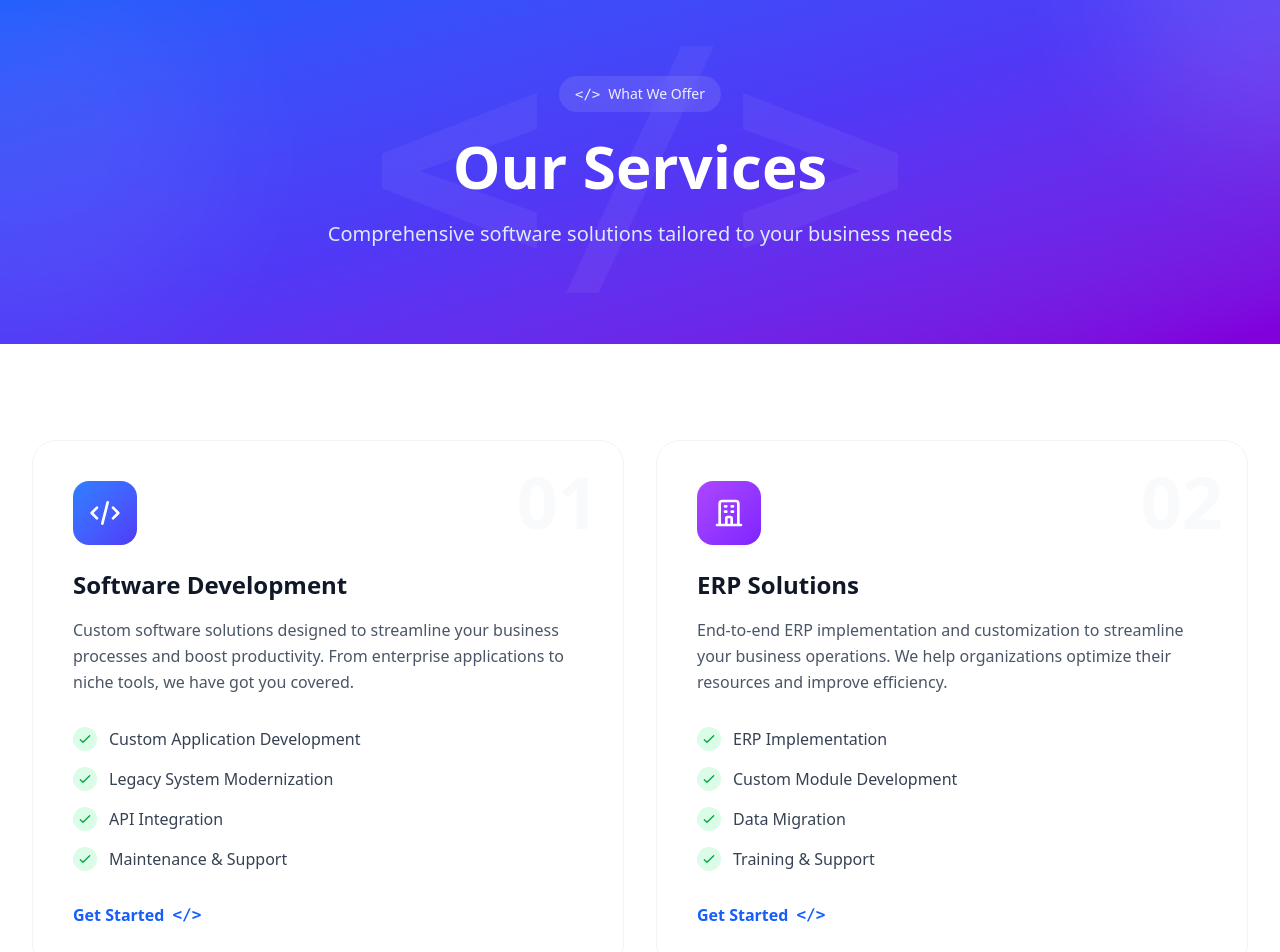
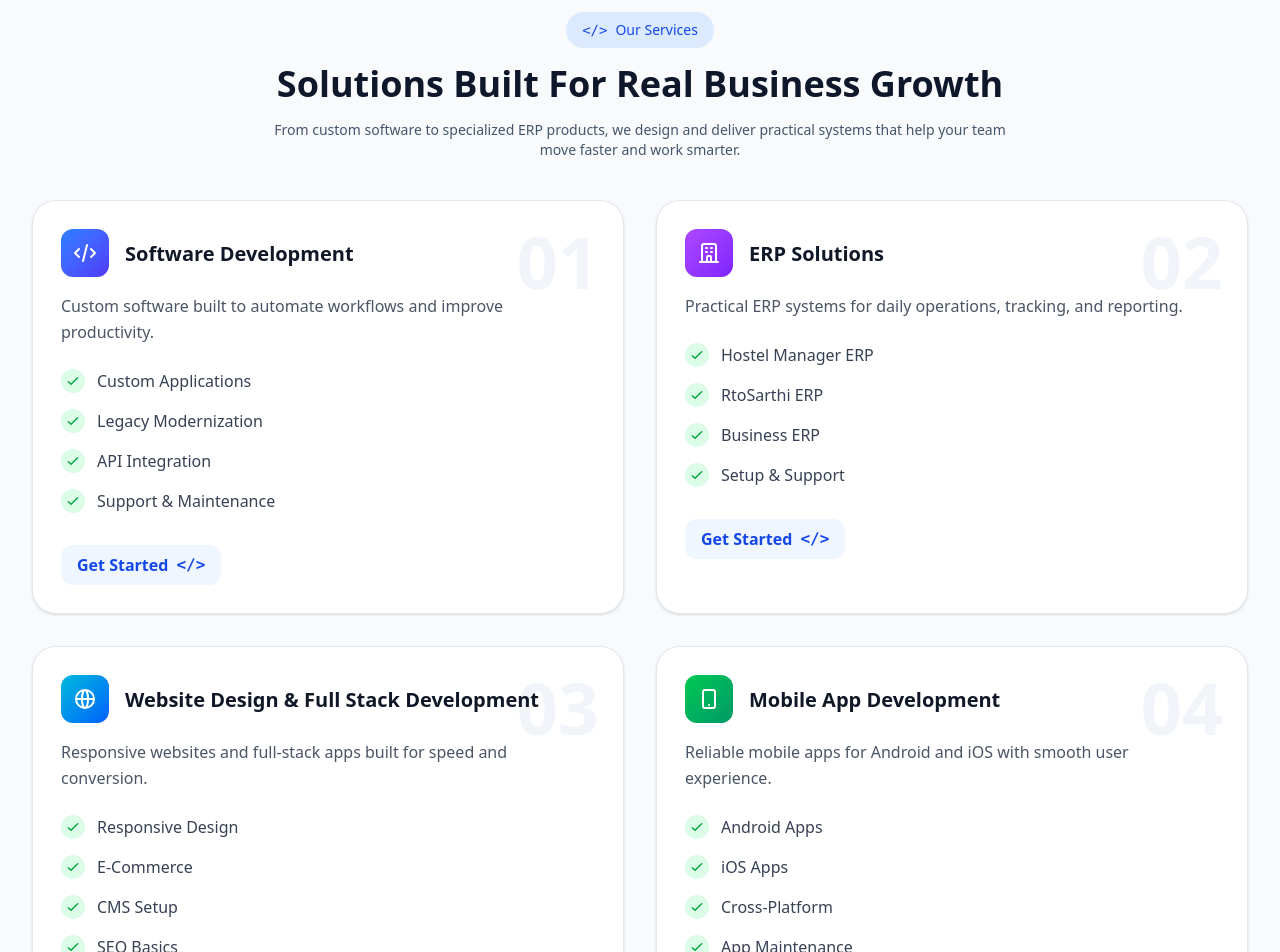
Before and after one commit to nadwivedi/softwarebytes, a React (Vite) app in the folder frontend/: page /services in a window 1280 px wide. Shown: the part 100-1052 px from the top of the page. Built offline with nearby package versions, Linux system fonts and the light colour scheme.

Commit message:
improve ui

```diff
--- a/frontend/src/pages/About.jsx
+++ b/frontend/src/pages/About.jsx
@@ -78,6 +78,10 @@ const About = () => {
                 <p>
                   We believe in building long-term partnerships with our clients, understanding
                   their unique challenges, and delivering solutions that exceed expectations.
+                </p>
+                <p>
+                  Our ERP portfolio includes Hostel Manager for hostel operations, RtoSarthi for
+                  RTO agents, and Business ERP for accounting and billing workflows.
                 </p>
               </div>
               <Link
--- a/frontend/src/pages/Home.jsx
+++ b/frontend/src/pages/Home.jsx
@@ -91,6 +91,21 @@ const features = [
   },
 ];
 
+const erpProducts = [
+  {
+    name: 'Hostel Manager ERP',
+    description: 'Complete hostel management system for admissions, rooms, fees, attendance, and daily operations.',
+  },
+  {
+    name: 'RtoSarthi ERP',
+    description: 'Specialized ERP for RTO agents to manage applications, document tracking, and service workflows.',
+  },
+  {
+    name: 'Business ERP',
+    description: 'Integrated accounting and billing ERP to handle invoicing, payments, ledgers, and reports.',
+  },
+];
+
 const Home = () => {
   return (
     <div className="min-h-screen">
@@ -141,6 +156,29 @@ const Home = () => {
               View All Services
               <span className="group-hover:translate-x-1 transition-transform duration-300 font-mono">&lt;/&gt;</span>
             </Link>
+          </div>
+        </div>
+      </section>
+
+      {/* ERP Products Section */}
+      <section className="py-8 md:py-14 bg-slate-50">
+        <div className="max-w-7xl mx-auto px-4 sm:px-6 lg:px-8">
+          <div className="text-center mb-8">
+            <h2 className="text-2xl md:text-4xl font-bold text-gray-900 mb-2">
+              Our ERP Solutions
+            </h2>
+            <p className="text-sm md:text-base text-gray-600 max-w-2xl mx-auto">
+              Purpose-built ERP products designed for real business operations
+            </p>
+          </div>
+
+          <div className="grid grid-cols-1 md:grid-cols-3 gap-4 md:gap-6">
+            {erpProducts.map((product, index) => (
+              <div key={index} className="bg-white rounded-2xl p-5 border border-gray-100 shadow-sm hover:shadow-lg transition-all duration-300">
+                <h3 className="text-lg font-bold text-gray-900 mb-2">{product.name}</h3>
+                <p className="text-sm text-gray-600 leading-relaxed">{product.description}</p>
+              </div>
+            ))}
           </div>
         </div>
       </section>
--- a/frontend/src/pages/Service.jsx
+++ b/frontend/src/pages/Service.jsx
@@ -3,67 +3,67 @@ import { Link } from 'react-router-dom';
 const services = [
   {
     icon: (
-      <svg className="w-8 h-8" fill="none" stroke="currentColor" viewBox="0 0 24 24">
+      <svg className="w-6 h-6" fill="none" stroke="currentColor" viewBox="0 0 24 24">
         <path strokeLinecap="round" strokeLinejoin="round" strokeWidth={2} d="M10 20l4-16m4 4l4 4-4 4M6 16l-4-4 4-4" />
       </svg>
     ),
     title: 'Software Development',
-    description: 'Custom software solutions designed to streamline your business processes and boost productivity. From enterprise applications to niche tools, we have got you covered.',
+    description: 'Custom software built to automate workflows and improve productivity.',
     features: [
-      'Custom Application Development',
-      'Legacy System Modernization',
+      'Custom Applications',
+      'Legacy Modernization',
       'API Integration',
-      'Maintenance & Support',
+      'Support & Maintenance',
     ],
     gradient: 'from-blue-500 to-indigo-600',
     number: '01',
   },
   {
     icon: (
-      <svg className="w-8 h-8" fill="none" stroke="currentColor" viewBox="0 0 24 24">
+      <svg className="w-6 h-6" fill="none" stroke="currentColor" viewBox="0 0 24 24">
         <path strokeLinecap="round" strokeLinejoin="round" strokeWidth={2} d="M19 21V5a2 2 0 00-2-2H7a2 2 0 00-2 2v16m14 0h2m-2 0h-5m-9 0H3m2 0h5M9 7h1m-1 4h1m4-4h1m-1 4h1m-5 10v-5a1 1 0 011-1h2a1 1 0 011 1v5m-4 0h4" />
       </svg>
     ),
     title: 'ERP Solutions',
-    description: 'End-to-end ERP implementation and customization to streamline your business operations. We help organizations optimize their resources and improve efficiency.',
+    description: 'Practical ERP systems for daily operations, tracking, and reporting.',
     features: [
-      'ERP Implementation',
-      'Custom Module Development',
-      'Data Migration',
-      'Training & Support',
+      'Hostel Manager ERP',
+      'RtoSarthi ERP',
+      'Business ERP',
+      'Setup & Support',
     ],
     gradient: 'from-purple-500 to-violet-600',
     number: '02',
   },
   {
     icon: (
-      <svg className="w-8 h-8" fill="none" stroke="currentColor" viewBox="0 0 24 24">
+      <svg className="w-6 h-6" fill="none" stroke="currentColor" viewBox="0 0 24 24">
         <path strokeLinecap="round" strokeLinejoin="round" strokeWidth={2} d="M21 12a9 9 0 01-9 9m9-9a9 9 0 00-9-9m9 9H3m9 9a9 9 0 01-9-9m9 9c1.657 0 3-4.03 3-9s-1.343-9-3-9m0 18c-1.657 0-3-4.03-3-9s1.343-9 3-9m-9 9a9 9 0 019-9" />
       </svg>
     ),
     title: 'Website Design & Full Stack Development',
-    description: 'Stunning, responsive websites that convert visitors into customers. Complete front-end and back-end development using latest technologies.',
+    description: 'Responsive websites and full-stack apps built for speed and conversion.',
     features: [
-      'Responsive Web Design',
-      'E-Commerce Solutions',
-      'CMS Development',
-      'SEO Optimization',
+      'Responsive Design',
+      'E-Commerce',
+      'CMS Setup',
+      'SEO Basics',
     ],
     gradient: 'from-cyan-500 to-blue-600',
     number: '03',
   },
   {
     icon: (
-      <svg className="w-8 h-8" fill="none" stroke="currentColor" viewBox="0 0 24 24">
+      <svg className="w-6 h-6" fill="none" stroke="currentColor" viewBox="0 0 24 24">
         <path strokeLinecap="round" strokeLinejoin="round" strokeWidth={2} d="M12 18h.01M8 21h8a2 2 0 002-2V5a2 2 0 00-2-2H8a2 2 0 00-2 2v14a2 2 0 002 2z" />
       </svg>
     ),
     title: 'Mobile App Development',
-    description: 'Native and cross-platform mobile applications that engage users and drive business growth. Available for iOS, Android, and hybrid platforms.',
+    description: 'Reliable mobile apps for Android and iOS with smooth user experience.',
     features: [
-      'iOS App Development',
-      'Android App Development',
-      'Cross-Platform Apps',
+      'Android Apps',
+      'iOS Apps',
+      'Cross-Platform',
       'App Maintenance',
     ],
     gradient: 'from-green-500 to-emerald-600',
@@ -73,64 +73,49 @@ const services = [
 
 const Services = () => {
   return (
-    <div className="min-h-screen bg-gray-50 pt-20">
-      {/* Hero Section */}
-      <section className="relative py-24 bg-gradient-to-br from-blue-600 via-indigo-600 to-purple-700 overflow-hidden">
-        <div className="absolute inset-0 overflow-hidden">
-          <div className="absolute -top-40 -right-40 w-80 h-80 bg-white/10 rounded-full blur-3xl"></div>
-          <div className="absolute bottom-0 -left-40 w-96 h-96 bg-white/5 rounded-full blur-3xl"></div>
-          <div className="absolute top-1/2 left-1/2 -translate-x-1/2 -translate-y-1/2 text-white/5 text-[300px] font-mono font-bold">
-            &lt;/&gt;
-          </div>
-        </div>
-
-        <div className="max-w-7xl mx-auto px-4 sm:px-6 lg:px-8 text-center relative">
-          <span className="inline-flex items-center gap-2 px-4 py-2 bg-white/10 backdrop-blur-sm rounded-full text-white/90 text-sm font-medium mb-6">
+    <div className="min-h-screen bg-slate-50 pt-28">
+      {/* Page Heading */}
+      <section className="pb-10">
+        <div className="max-w-7xl mx-auto px-4 sm:px-6 lg:px-8 text-center">
+          <span className="inline-flex items-center gap-2 px-4 py-2 bg-blue-100 rounded-full text-blue-700 text-sm font-medium mb-4">
             <span className="font-mono">&lt;/&gt;</span>
-            What We Offer
+            Our Services
           </span>
-          <h1 className="text-4xl md:text-5xl lg:text-6xl font-bold text-white mb-6">
-            Our Services
+          <h1 className="text-2xl md:text-4xl font-bold text-slate-900 mb-4">
+            Solutions Built For Real Business Growth
           </h1>
-          <p className="text-xl text-blue-100 max-w-2xl mx-auto">
-            Comprehensive software solutions tailored to your business needs
+          <p className="text-xs md:text-sm text-slate-600 max-w-3xl mx-auto">
+            From custom software to specialized ERP products, we design and deliver practical systems that help your team move faster and work smarter.
           </p>
         </div>
       </section>
 
       {/* Services Grid */}
-      <section className="py-24 bg-white">
+      <section className="pb-20">
         <div className="max-w-7xl mx-auto px-4 sm:px-6 lg:px-8">
-          <div className="grid grid-cols-1 md:grid-cols-2 gap-4 md:gap-8">
+          <div className="grid grid-cols-1 md:grid-cols-2 gap-5 md:gap-8">
             {services.map((service, index) => (
               <div
                 key={index}
-                className="group relative bg-white rounded-2xl md:rounded-3xl border border-gray-100 overflow-hidden hover:shadow-2xl transition-all duration-500"
+                className="group relative bg-white rounded-2xl md:rounded-3xl border border-slate-200 overflow-hidden shadow-sm hover:shadow-2xl hover:-translate-y-1 transition-all duration-500"
               >
-                <div className="absolute top-4 right-4 md:top-6 md:right-6 text-5xl md:text-7xl font-bold text-gray-50 group-hover:text-blue-50 transition-colors duration-300">
+                <div className="absolute top-4 right-4 md:top-6 md:right-6 text-5xl md:text-7xl font-bold text-slate-100 group-hover:text-blue-100 transition-colors duration-300">
                   {service.number}
                 </div>
 
-                <div className="relative p-5 md:p-10">
-                  <div className="flex items-start gap-4 md:block">
-                    <div className={`w-12 h-12 md:w-16 md:h-16 bg-gradient-to-br ${service.gradient} rounded-xl md:rounded-2xl flex items-center justify-center text-white md:mb-6 group-hover:scale-110 transition-transform duration-300 flex-shrink-0`}>
+                <div className="relative p-5 md:p-7">
+                  <div className="flex items-center gap-3 md:gap-4 mb-4">
+                    <div className={`w-10 h-10 md:w-12 md:h-12 bg-gradient-to-br ${service.gradient} rounded-xl flex items-center justify-center text-white group-hover:scale-110 transition-transform duration-300 flex-shrink-0`}>
                       {service.icon}
                     </div>
-                    <div className="md:hidden">
-                      <h3 className="text-lg font-bold text-gray-900">
-                        {service.title}
-                      </h3>
-                      <p className="text-gray-600 text-sm mt-1 leading-relaxed">{service.description}</p>
-                    </div>
+                    <h3 className="text-lg md:text-xl font-bold text-gray-900 leading-tight">
+                      {service.title}
+                    </h3>
                   </div>
 
-                  <h3 className="hidden md:block text-2xl font-bold text-gray-900 mb-4">
-                    {service.title}
-                  </h3>
+                  <p className="text-gray-600 text-sm md:text-base mb-6 leading-relaxed">{service.description}</p>
 
-                  <p className="hidden md:block text-gray-600 mb-8 leading-relaxed">{service.description}</p>
-
-                  <ul className="grid grid-cols-2 gap-2 md:grid-cols-1 md:space-y-0 md:gap-4 mt-3 md:mt-0">
+                  <ul className="grid grid-cols-1 sm:grid-cols-2 md:grid-cols-1 gap-2 md:gap-4 mt-3 md:mt-0">
                     {service.features.map((feature, featureIndex) => (
                       <li key={featureIndex} className="flex items-center gap-2 md:gap-3">
                         <span className="flex-shrink-0 w-5 h-5 md:w-6 md:h-6 rounded-full bg-green-100 flex items-center justify-center">
@@ -145,7 +130,7 @@ const Services = () => {
 
                   <Link
                     to="/contact"
-                    className="group/btn inline-flex items-center gap-2 mt-4 md:mt-8 text-blue-600 text-sm md:text-base font-semibold hover:gap-3 transition-all duration-300"
+                    className="group/btn inline-flex items-center gap-2 mt-5 md:mt-8 px-4 py-2 rounded-xl bg-blue-50 text-blue-700 text-sm md:text-base font-semibold hover:bg-blue-100 hover:gap-3 transition-all duration-300"
                   >
                     Get Started
                     <span className="font-mono">&lt;/&gt;</span>
@@ -158,7 +143,7 @@ const Services = () => {
       </section>
 
       {/* Process Section */}
-      <section className="py-24 bg-white">
+      <section className="py-20 bg-white border-y border-slate-200/70">
         <div className="max-w-7xl mx-auto px-4 sm:px-6 lg:px-8">
           <div className="text-center mb-16">
             <span className="inline-flex items-center gap-2 px-4 py-2 bg-blue-100 rounded-full text-blue-700 text-sm font-medium mb-4">
@@ -173,14 +158,14 @@ const Services = () => {
             </p>
           </div>
 
-          <div className="grid md:grid-cols-4 gap-8">
+          <div className="grid md:grid-cols-4 gap-6">
             {[
               { step: '01', title: 'Discovery', description: 'Understanding your requirements and goals' },
               { step: '02', title: 'Planning', description: 'Creating detailed roadmap and architecture' },
               { step: '03', title: 'Development', description: 'Building your solution with agile methodology' },
               { step: '04', title: 'Delivery', description: 'Deploying and providing ongoing support' },
             ].map((item, index) => (
-              <div key={index} className="relative">
+              <div key={index} className="relative bg-slate-50 rounded-2xl p-6 border border-slate-100">
                 <div className="text-center">
                   <div className="relative inline-block">
                     <div className="w-20 h-20 bg-gradient-to-br from-blue-500 to-indigo-600 rounded-2xl flex items-center justify-center text-white text-2xl font-bold mb-6 mx-auto">
```
